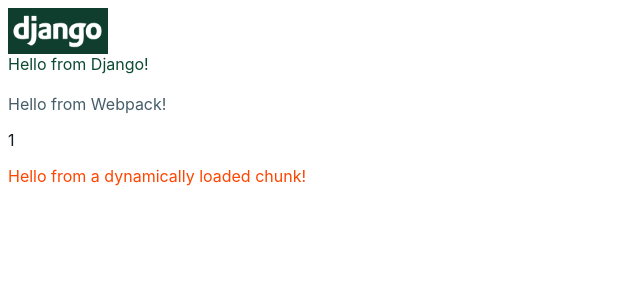
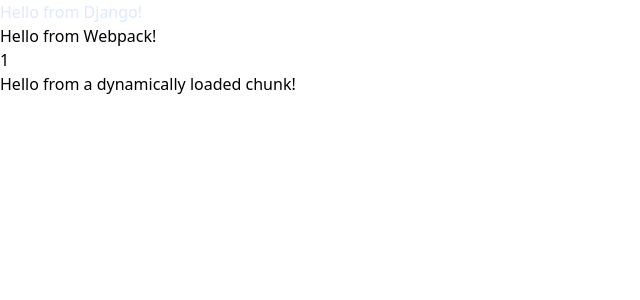
Before and after one commit to almostlab/django-webpack-alpine-tailwind-template, a Django app: page / in a window 1280 px wide. Shown: the top 300 px of the page, without its empty margins (0-640 px from the left). Run offline with Django 3.2, Linux system fonts and the light colour scheme; style sheets or scripts are compiled from the project's sources.

Commit message:
Add tailwindcss

```diff
--- a/apps/pages/templates/pages/index.html
+++ b/apps/pages/templates/pages/index.html
@@ -6,8 +6,7 @@
     <script defer type="text/javascript" src="{% static 'app.js' %}"></script>
   </head>
   <body x-data="{ number: 1 }">
-    <div id="django-logo"></div>
-    <div id="django" @click="number = number + 1">Hello from Django!</div>
+    <div class="text-blue-100" @click="number = number + 1">Hello from Django!</div>
 
     <div id="webpack"></div>
     <p x-text="number">
--- a/assets/app.css
+++ b/assets/app.css
@@ -1,24 +1,3 @@
-body {
-  font-family: -apple-system,BlinkMacSystemFont,Segoe UI,Roboto,Helvetica,Arial,sans-serif;
-  color: #101820;
-}
-
-#django-logo {
-  background-image: url('./img/django.png');
-  background-size: contain;
-  width: 100px;
-  height: 46px;
-}
-
-#django {
-  color: #0C4B33;
-  margin-bottom: 20px;
-}
-
-#webpack {
-  color: #465e69;
-}
-
-#chunk {
-  color: orangered;
-}
+@import "tailwindcss/base";
+@import "tailwindcss/components";
+@import "tailwindcss/utilities";
--- a/package.json
+++ b/package.json
@@ -7,10 +7,16 @@
     "start": "webpack-dev-server"
   },
   "devDependencies": {
+    "@tailwindcss/jit": "^0.1.18",
+    "autoprefixer": "^10.2.5",
     "clean-webpack-plugin": "^3.0.0",
     "css-loader": "^3.2.0",
     "file-loader": "^4.2.0",
     "mini-css-extract-plugin": "^0.9.0",
+    "postcss": "^8.2.9",
+    "postcss-import": "^14.0.1",
+    "postcss-loader": "4.2",
+    "tailwindcss": "^2.0.4",
     "webpack": "^4.41.0",
     "webpack-cli": "^3.3.9",
     "webpack-dev-server": "^3.8.2"
--- /dev/null
+++ b/postcss.config.js
@@ -0,0 +1,6 @@
+module.exports = {
+  plugins: {
+    '@tailwindcss/jit': {},
+    autoprefixer: {},
+  }
+}
--- /dev/null
+++ b/tailwind.config.js
@@ -0,0 +1,14 @@
+module.exports = {
+   purge: [
+     './apps/**/*.html',
+     './apps/**/*.js',
+   ],
+  darkMode: false, // or 'media' or 'class'
+  theme: {
+    extend: {},
+  },
+  variants: {
+    extend: {},
+  },
+  plugins: [],
+}
--- a/webpack.config.js
+++ b/webpack.config.js
@@ -35,7 +35,8 @@
           exclude: exclusions,
           use: [
             MiniCssExtractPlugin.loader,
-            { loader: "css-loader" },
+            "css-loader",
+            "postcss-loader",
           ],
         },
       ],
```
Also changed, not shown: 1 other file.
